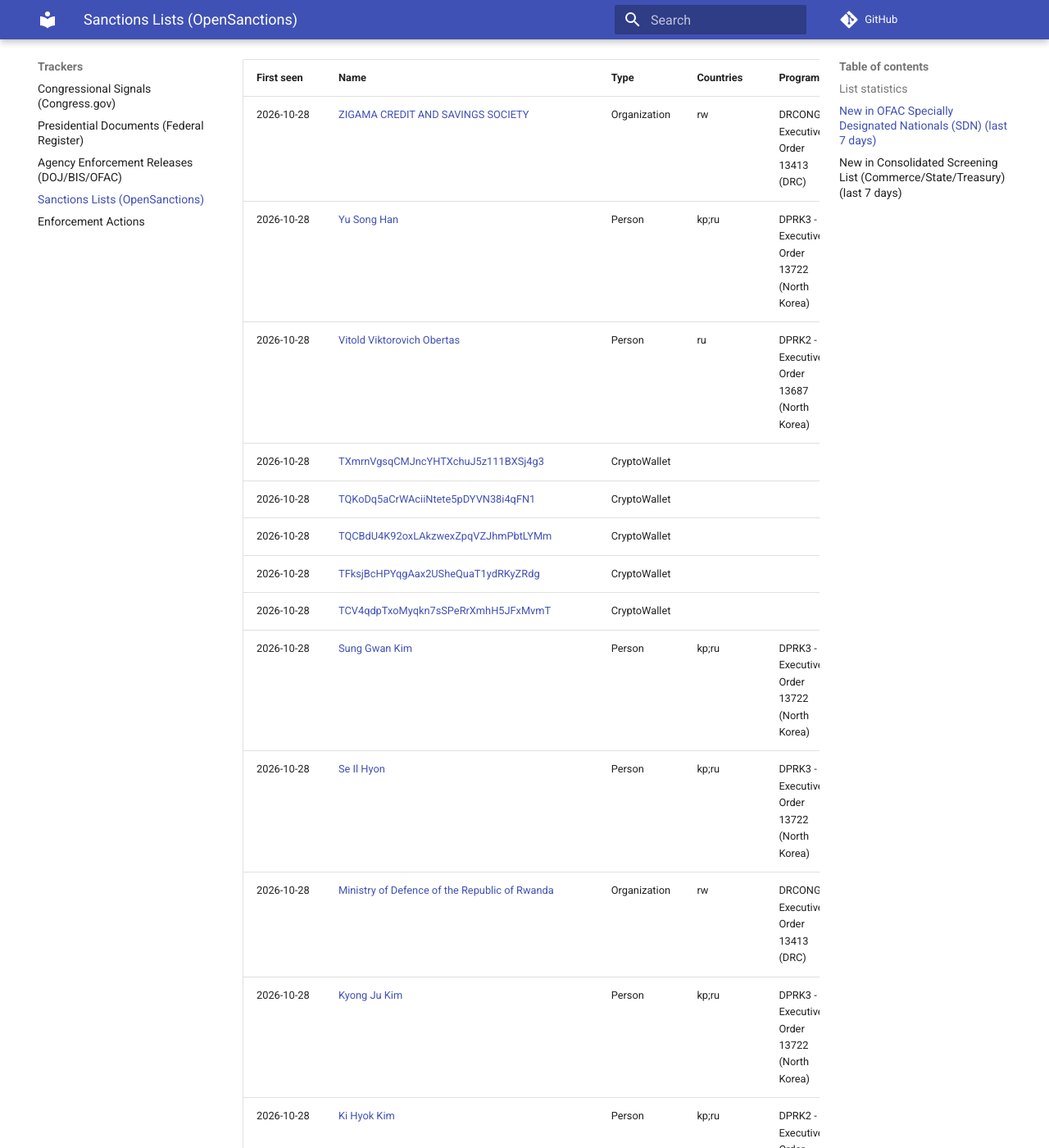
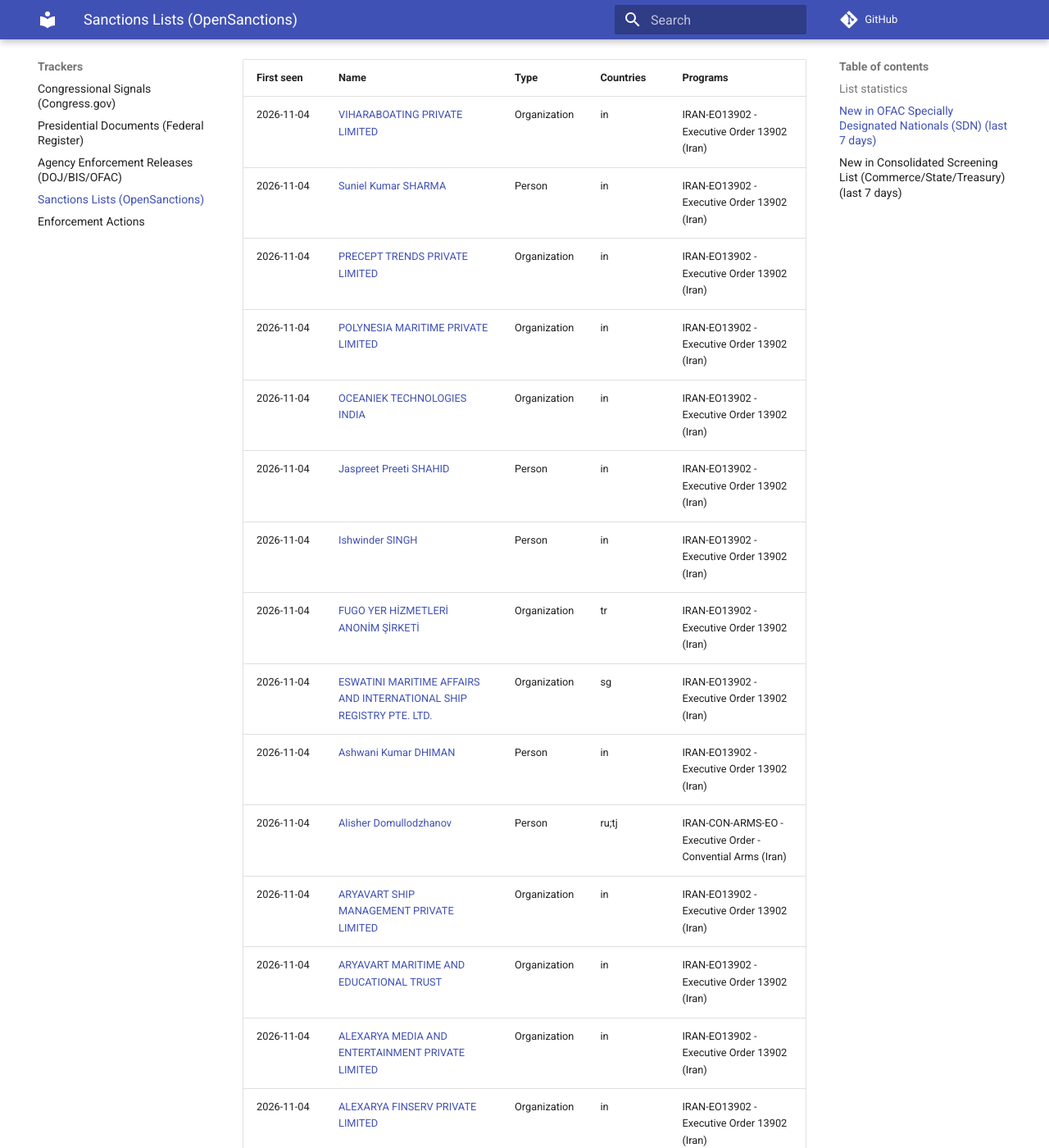
Before and after one commit to felipelago17/Congressional-Influence-Sanctions-Export-Controls, an MkDocs documentation site: the page built from docs/trackers/sanctions-data.md, in a window 1280 px wide and 1400 px high, scrolled down 776 px. Shown: the whole window at 82% size. Built offline with MkDocs 1.6.1 and Material for MkDocs 9.7.7, drawn with Linux system fonts in a browser that asks for light colours; comment, search, counter and statistics services are not loaded; some of the changed text lies outside the part shown.

Commit message:
data: sanctions lists 2026-11-05

```diff
--- a/docs/trackers/sanctions-data.md
+++ b/docs/trackers/sanctions-data.md
@@ -1,58 +1,55 @@
 # Sanctions and export-control lists (OpenSanctions)
 
-*Auto-generated 2026-11-04 17:50 UTC. Statistics and new listings from [OpenSanctions](https://www.opensanctions.org/) bulk data (CC BY-NC 4.0), which mirrors the official OFAC and BIS publications. Always verify against the issuing agency before acting. Not legal advice.*
+*Auto-generated 2026-11-05 15:46 UTC. Statistics and new listings from [OpenSanctions](https://www.opensanctions.org/) bulk data (CC BY-NC 4.0), which mirrors the official OFAC and BIS publications. Always verify against the issuing agency before acting. Not legal advice.*
 
 ## List statistics
 
 | List | Entities | Last change | New in last 7 days |
 |---|---|---|---|
-| [OFAC Specially Designated Nationals (SDN)](https://www.opensanctions.org/datasets/us_ofac_sdn/) | 72670 | 2026-10-28 | 21 |
-| [OFAC Consolidated (non-SDN) List](https://www.opensanctions.org/datasets/us_ofac_cons/) | 2064 | 2026-10-21 | 0 |
-| [BIS Denied Persons List](https://www.opensanctions.org/datasets/us_bis_denied/) | 876 | 2026-11-04 | 0 |
-| [Consolidated Screening List (Commerce/State/Treasury)](https://www.opensanctions.org/datasets/us_trade_csl/) | 30580 | 2026-10-28 | 12 |
+| [OFAC Specially Designated Nationals (SDN)](https://www.opensanctions.org/datasets/us_ofac_sdn/) | 72730 | 2026-11-04 | 15 |
+| [OFAC Consolidated (non-SDN) List](https://www.opensanctions.org/datasets/us_ofac_cons/) | 2064 | 2026-11-04 | 0 |
+| [BIS Denied Persons List](https://www.opensanctions.org/datasets/us_bis_denied/) | 876 | 2026-11-05 | 0 |
+| [Consolidated Screening List (Commerce/State/Treasury)](https://www.opensanctions.org/datasets/us_trade_csl/) | 30595 | 2026-11-04 | 15 |
 
 ## New in OFAC Specially Designated Nationals (SDN) (last 7 days)
 
 | First seen | Name | Type | Countries | Programs |
 |---|---|---|---|---|
-| 2026-10-28 | [ZIGAMA CREDIT AND SAVINGS SOCIETY](https://www.opensanctions.org/entities/NK-Emm2Umjnn7yetTMhsGSZYj/) | Organization | rw | DRCONGO - Executive Order 13413 (DRC) |
-| 2026-10-28 | [Yu Song Han](https://www.opensanctions.org/entities/ofac-58883/) | Person | kp;ru | DPRK3 - Executive Order 13722 (North Korea) |
-| 2026-10-28 | [Vitold Viktorovich Obertas](https://www.opensanctions.org/entities/NK-6tenMf6MzFHAArXmSKofxK/) | Person | ru | DPRK2 - Executive Order 13687 (North Korea) |
-| 2026-10-28 | [TXmrnVgsqCMJncYHTXchuJ5z111BXSj4g3](https://www.opensanctions.org/entities/ofac-68f714d9cf6acf60c4e60a5529a8d568d204a8f9/) | CryptoWallet |  |  |
-| 2026-10-28 | [TQKoDq5aCrWAciiNtete5pDYVN38i4qFN1](https://www.opensanctions.org/entities/ofac-5bba77094568f1db0cb1771e40771072d9a3fdc7/) | CryptoWallet |  |  |
-| 2026-10-28 | [TQCBdU4K92oxLAkzwexZpqVZJhmPbtLYMm](https://www.opensanctions.org/entities/ofac-b3c8d280c4ffe748386e81228126f906be287900/) | CryptoWallet |  |  |
-| 2026-10-28 | [TFksjBcHPYqgAax2USheQuaT1ydRKyZRdg](https://www.opensanctions.org/entities/ofac-c3713757dfa7d84a0a59f7c0f6c618893773ae2b/) | CryptoWallet |  |  |
-| 2026-10-28 | [TCV4qdpTxoMyqkn7sSPeRrXmhH5JFxMvmT](https://www.opensanctions.org/entities/ofac-b048c8ff7829ebf1324ebd1e2d01a087889242c9/) | CryptoWallet |  |  |
-| 2026-10-28 | [Sung Gwan Kim](https://www.opensanctions.org/entities/ofac-58884/) | Person | kp;ru | DPRK3 - Executive Order 13722 (North Korea) |
-| 2026-10-28 | [Se Il Hyon](https://www.opensanctions.org/entities/ofac-58885/) | Person | kp;ru | DPRK3 - Executive Order 13722 (North Korea) |
-| 2026-10-28 | [Ministry of Defence of the Republic of Rwanda](https://www.opensanctions.org/entities/ofac-59069/) | Organization | rw | DRCONGO - Executive Order 13413 (DRC) |
-| 2026-10-28 | [Kyong Ju Kim](https://www.opensanctions.org/entities/ofac-58880/) | Person | kp;ru | DPRK3 - Executive Order 13722 (North Korea) |
-| 2026-10-28 | [Ki Hyok Kim](https://www.opensanctions.org/entities/NK-Sn8kqchhNExsXM3fh5RNR2/) | Person | kp;ru | DPRK2 - Executive Order 13687 (North Korea) |
-| 2026-10-28 | [Ilya Aleksandrovich Boykov](https://www.opensanctions.org/entities/NK-VFkcSKw4NQBayyXsDFXkae/) | Person | ru | DPRK2 - Executive Order 13687 (North Korea) |
-| 2026-10-28 | [Hyong Jin So](https://www.opensanctions.org/entities/ofac-58882/) | Person | kp;ru | DPRK3 - Executive Order 13722 (North Korea) |
-| 2026-10-28 | [Hyo Dong Kim](https://www.opensanctions.org/entities/NK-7Gmd4kD3tSMbW5BBDkUWAy/) | Person | kp;la;ru | DPRK2 - Executive Order 13687 (North Korea) |
-| 2026-10-28 | [FIRST FINANCIAL AND TECHNICAL DEVELOPMENT CENTER](https://www.opensanctions.org/entities/ofac-58879/) | Organization | kp;ru | DPRK3 - Executive Order 13722 (North Korea) |
-| 2026-10-28 | [0xE4C9a7F68B1EbA4508f54f07f7378847318dD1A3](https://www.opensanctions.org/entities/ofac-ce6135fc9086f133012d043f1eaacbf7723eeb2f/) | CryptoWallet |  |  |
-| 2026-10-28 | [0x761edd5e4546229a0bd35ae99b4d3d01cf4a3510](https://www.opensanctions.org/entities/ofac-540f8cfce148e9e4127d61f71de9bc15d402b35f/) | CryptoWallet |  |  |
-| 2026-10-28 | [0x761edd5e4546229a0bd35ae99b4d3d01cf4a3510](https://www.opensanctions.org/entities/ofac-64b5fc014d4a169cab96ed664d2218827666a5cb/) | CryptoWallet |  |  |
-| 2026-10-28 | [0x12Ea80238C7d805D003ce793594e92d84A6f4E8d](https://www.opensanctions.org/entities/ofac-b3e5902fcdd3273bd1126245d4c287180547cf00/) | CryptoWallet |  |  |
+| 2026-11-04 | [VIHARABOATING PRIVATE LIMITED](https://www.opensanctions.org/entities/ofac-59064/) | Organization | in | IRAN-EO13902 - Executive Order 13902 (Iran) |
+| 2026-11-04 | [Suniel Kumar SHARMA](https://www.opensanctions.org/entities/NK-eygXD8kh8pBRcxUG6gKj4o/) | Person | in | IRAN-EO13902 - Executive Order 13902 (Iran) |
+| 2026-11-04 | [PRECEPT TRENDS PRIVATE LIMITED](https://www.opensanctions.org/entities/ofac-59059/) | Organization | in | IRAN-EO13902 - Executive Order 13902 (Iran) |
+| 2026-11-04 | [POLYNESIA MARITIME PRIVATE LIMITED](https://www.opensanctions.org/entities/ofac-59060/) | Organization | in | IRAN-EO13902 - Executive Order 13902 (Iran) |
+| 2026-11-04 | [OCEANIEK TECHNOLOGIES INDIA](https://www.opensanctions.org/entities/ofac-59055/) | Organization | in | IRAN-EO13902 - Executive Order 13902 (Iran) |
+| 2026-11-04 | [Jaspreet Preeti SHAHID](https://www.opensanctions.org/entities/ofac-59054/) | Person | in | IRAN-EO13902 - Executive Order 13902 (Iran) |
+| 2026-11-04 | [Ishwinder SINGH](https://www.opensanctions.org/entities/ofac-59057/) | Person | in | IRAN-EO13902 - Executive Order 13902 (Iran) |
+| 2026-11-04 | [FUGO YER HİZMETLERİ ANONİM ŞİRKETİ](https://www.opensanctions.org/entities/ofac-59050/) | Organization | tr | IRAN-EO13902 - Executive Order 13902 (Iran) |
+| 2026-11-04 | [ESWATINI MARITIME AFFAIRS AND INTERNATIONAL SHIP REGISTRY PTE. LTD.](https://www.opensanctions.org/entities/ofac-59058/) | Organization | sg | IRAN-EO13902 - Executive Order 13902 (Iran) |
+| 2026-11-04 | [Ashwani Kumar DHIMAN](https://www.opensanctions.org/entities/ofac-59056/) | Person | in | IRAN-EO13902 - Executive Order 13902 (Iran) |
+| 2026-11-04 | [Alisher Domullodzhanov](https://www.opensanctions.org/entities/ofac-59090/) | Person | ru;tj | IRAN-CON-ARMS-EO - Executive Order - Convential Arms (Iran) |
+| 2026-11-04 | [ARYAVART SHIP MANAGEMENT PRIVATE LIMITED](https://www.opensanctions.org/entities/ofac-59063/) | Organization | in | IRAN-EO13902 - Executive Order 13902 (Iran) |
+| 2026-11-04 | [ARYAVART MARITIME AND EDUCATIONAL TRUST](https://www.opensanctions.org/entities/ofac-59065/) | Organization | in | IRAN-EO13902 - Executive Order 13902 (Iran) |
+| 2026-11-04 | [ALEXARYA MEDIA AND ENTERTAINMENT PRIVATE LIMITED](https://www.opensanctions.org/entities/ofac-59062/) | Organization | in | IRAN-EO13902 - Executive Order 13902 (Iran) |
+| 2026-11-04 | [ALEXARYA FINSERV PRIVATE LIMITED](https://www.opensanctions.org/entities/ofac-59061/) | Organization | in | IRAN-EO13902 - Executive Order 13902 (Iran) |
 
 ## New in Consolidated Screening List (Commerce/State/Treasury) (last 7 days)
 
 | First seen | Name | Type | Countries | Programs |
 |---|---|---|---|---|
-| 2026-10-28 | [ZIGAMA CREDIT AND SAVINGS SOCIETY](https://www.opensanctions.org/entities/NK-Emm2Umjnn7yetTMhsGSZYj/) | Organization |  |  |
-| 2026-10-28 | [SO, Hyong Jin](https://www.opensanctions.org/entities/ofac-58882/) | Person |  |  |
-| 2026-10-28 | [OBERTAS, Vitold Viktorovich](https://www.opensanctions.org/entities/NK-6tenMf6MzFHAArXmSKofxK/) | Person |  |  |
-| 2026-10-28 | [MINISTRY OF DEFENCE OF THE REPUBLIC OF RWANDA](https://www.opensanctions.org/entities/ofac-59069/) | Organization |  |  |
-| 2026-10-28 | [KIM, Sung Gwan](https://www.opensanctions.org/entities/ofac-58884/) | Person |  |  |
-| 2026-10-28 | [KIM, Kyong Ju](https://www.opensanctions.org/entities/ofac-58880/) | Person |  |  |
-| 2026-10-28 | [KIM, Ki Hyok](https://www.opensanctions.org/entities/NK-Sn8kqchhNExsXM3fh5RNR2/) | Person |  |  |
-| 2026-10-28 | [KIM, Hyo Dong](https://www.opensanctions.org/entities/NK-7Gmd4kD3tSMbW5BBDkUWAy/) | Person |  |  |
-| 2026-10-28 | [HYON, Se Il](https://www.opensanctions.org/entities/ofac-58885/) | Person |  |  |
-| 2026-10-28 | [HAN, Yu Song](https://www.opensanctions.org/entities/ofac-58883/) | Person |  |  |
-| 2026-10-28 | [FIRST FINANCIAL AND TECHNICAL DEVELOPMENT CENTER](https://www.opensanctions.org/entities/ofac-58879/) | Organization |  |  |
-| 2026-10-28 | [BOYKOV, Ilya Aleksandrovich](https://www.opensanctions.org/entities/NK-VFkcSKw4NQBayyXsDFXkae/) | Person |  |  |
+| 2026-11-04 | [VIHARABOATING PRIVATE LIMITED](https://www.opensanctions.org/entities/ofac-59064/) | Organization |  |  |
+| 2026-11-04 | [SINGH, Ishwinder](https://www.opensanctions.org/entities/ofac-59057/) | Person |  |  |
+| 2026-11-04 | [SHARMA, Suniel Kumar](https://www.opensanctions.org/entities/NK-eygXD8kh8pBRcxUG6gKj4o/) | Person |  |  |
+| 2026-11-04 | [SHAHID, Jaspreet Preeti](https://www.opensanctions.org/entities/ofac-59054/) | Person |  |  |
+| 2026-11-04 | [PRECEPT TRENDS PRIVATE LIMITED](https://www.opensanctions.org/entities/ofac-59059/) | Organization |  |  |
+| 2026-11-04 | [POLYNESIA MARITIME PRIVATE LIMITED](https://www.opensanctions.org/entities/ofac-59060/) | Organization |  |  |
+| 2026-11-04 | [OCEANIEK TECHNOLOGIES INDIA](https://www.opensanctions.org/entities/ofac-59055/) | Organization |  |  |
+| 2026-11-04 | [FUGO GROUND SERVICES INC](https://www.opensanctions.org/entities/ofac-59050/) | Organization |  |  |
+| 2026-11-04 | [ESWATINI MARITIME AFFAIRS AND INTERNATIONAL SHIP REGISTRY PTE. LTD.](https://www.opensanctions.org/entities/ofac-59058/) | Organization |  |  |
+| 2026-11-04 | [DOMULLODZHANOV, Alisher](https://www.opensanctions.org/entities/ofac-59090/) | Person |  |  |
+| 2026-11-04 | [DHIMAN, Ashwani Kumar](https://www.opensanctions.org/entities/ofac-59056/) | Person |  |  |
+| 2026-11-04 | [ARYAVART SHIP MANAGEMENT PRIVATE LIMITED](https://www.opensanctions.org/entities/ofac-59063/) | Organization |  |  |
+| 2026-11-04 | [ARYAVART MARITIME AND EDUCATIONAL TRUST](https://www.opensanctions.org/entities/ofac-59065/) | Organization |  |  |
+| 2026-11-04 | [ALEXARYA MEDIA AND ENTERTAINMENT PRIVATE LIMITED](https://www.opensanctions.org/entities/ofac-59062/) | Organization |  |  |
+| 2026-11-04 | [ALEXARYA FINSERV PRIVATE LIMITED](https://www.opensanctions.org/entities/ofac-59061/) | Organization |  |  |
 
 ---
 Designation volume is an **action** metric. It is never read as evidence of congressional influence unless a [graded linkage](../methodology/linkage-grades.md) is documented.
```
Also changed, not shown: 1 other file.
